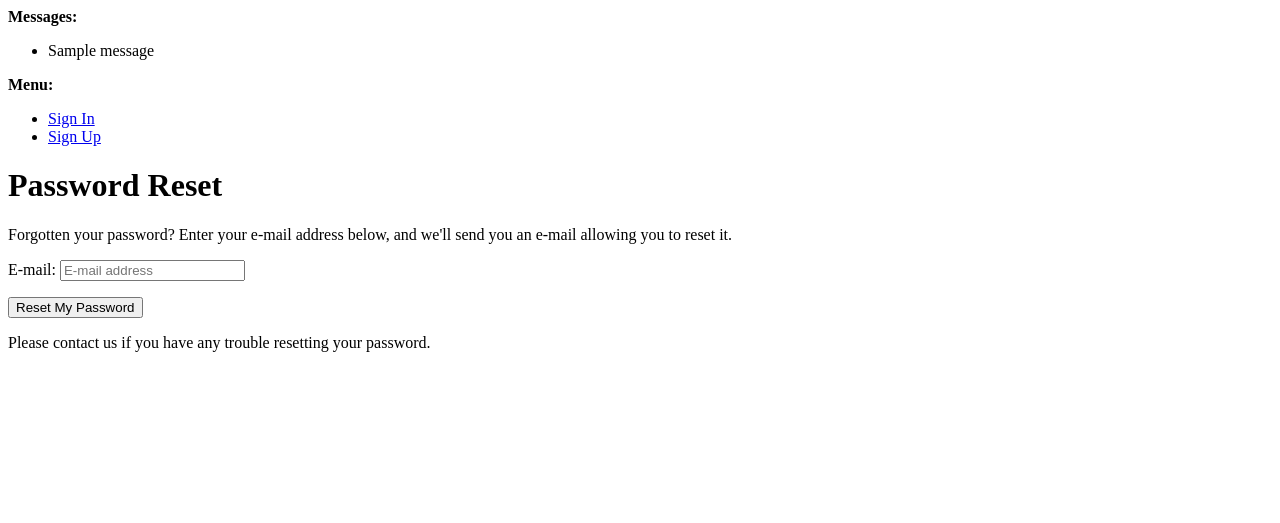
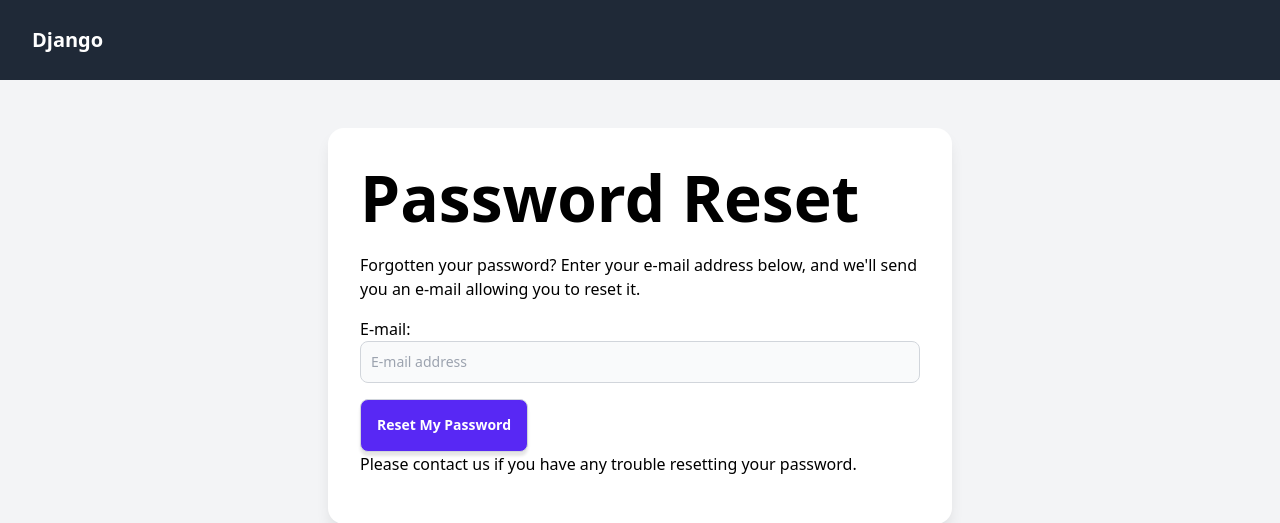
Before and after one commit to andyjud/django-starter, a Django app: page /accounts/password/reset/ in a window 1280 px wide. Shown: the top 523 px of the page. Run offline with Django 4.2, Linux system fonts and the light colour scheme; tables that the repository leaves empty hold one stand-in row (values such as "Sample post"); one stand-in notice (Sample message) is shown; some libraries are stand-ins or nearby versions.

Commit message:
Update base.html

```diff
--- a/templates/account/base.html
+++ b/templates/account/base.html
@@ -1,43 +1,4 @@
-{% load i18n %}
-<!DOCTYPE html>
-<html>
-  <head>
-    <meta http-equiv="X-UA-Compatible" content="IE=edge">
-    <meta name="viewport" content="width=device-width, initial-scale=1.0">
-    <title>{% block head_title %}{% endblock %}</title>
-    {% block extra_head %}
-    {% endblock %}
-  </head>
-  <body>
-    {% block body %}
+{% extends 'base.html' %}
 
-    {% if messages %}
-    <div>
-      <strong>{% trans "Messages:" %}</strong>
-      <ul>
-        {% for message in messages %}
-        <li>{{message}}</li>
-        {% endfor %}
-      </ul>
-    </div>
-    {% endif %}
-
-    <div>
-      <strong>{% trans "Menu:" %}</strong>
-      <ul>
-        {% if user.is_authenticated %}
-        <li><a href="{% url 'account_email' %}">{% trans "Change E-mail" %}</a></li>
-        <li><a href="{% url 'account_logout' %}">{% trans "Sign Out" %}</a></li>
-        {% else %}
-        <li><a href="{% url 'account_login' %}">{% trans "Sign In" %}</a></li>
-        <li><a href="{% url 'account_signup' %}">{% trans "Sign Up" %}</a></li>
-        {% endif %}
-      </ul>
-    </div>
-    {% block content %}
-    {% endblock %}
-    {% endblock %}
-    {% block extra_body %}
-    {% endblock %}
-  </body>
-</html>
+{% block content %}
+{% endblock %}
```
